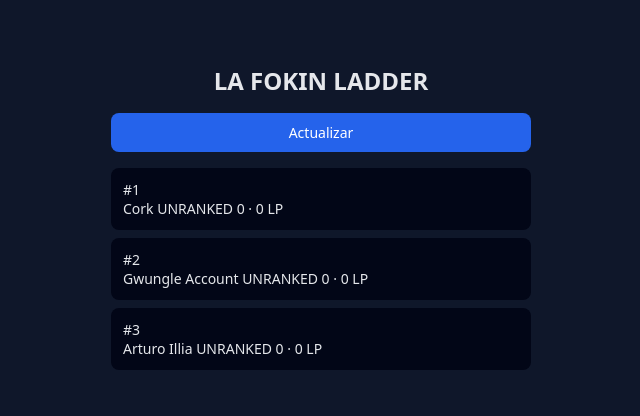
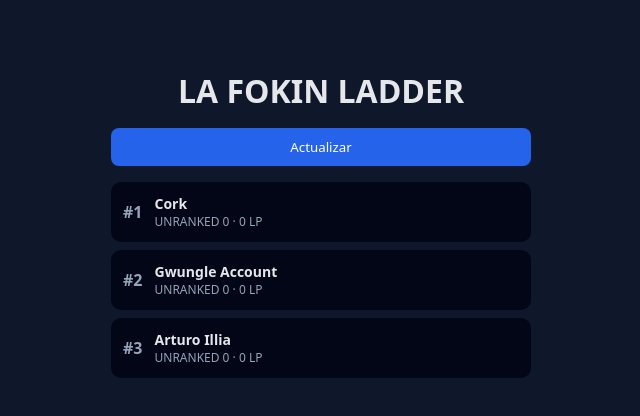
Before and after one commit to damipic100-sys/lol-ladder, a website: page public/index.html in a window 1280 px wide. Both pictures are taken after a click on the button "Actualizar". Shown: the whole page, without its empty margins (319-959 px from the left). Drawn offline with Linux system fonts and the light colour scheme.

Commit message:
Update styles.css

```diff
--- a/public/styles.css
+++ b/public/styles.css
@@ -17,9 +17,8 @@ body {
 }
 
 h1 {
+  text-align: center;
   margin-bottom: 16px;
-  font-size: 24px;
-  text-align: center;
 }
 
 button {
@@ -29,13 +28,8 @@ button {
   border-radius: 8px;
   background: #2563eb;
   color: white;
-  font-size: 14px;
   cursor: pointer;
   margin-bottom: 16px;
-}
-
-button:hover {
-  background: #1d4ed8;
 }
 
 ul {
@@ -44,10 +38,37 @@ ul {
   margin: 0;
 }
 
-li {
+.card {
+  display: flex;
+  align-items: center;
+  gap: 12px;
   background: #020617;
-  border-radius: 8px;
+  border-radius: 10px;
   padding: 12px;
   margin-bottom: 8px;
+}
+
+.pos {
+  font-weight: bold;
+  color: #94a3b8;
+}
+
+.player {
+  display: flex;
+  flex-direction: column;
+}
+
+.name {
   font-size: 14px;
+  font-weight: 600;
 }
+
+.rank {
+  font-size: 12px;
+  color: #94a3b8;
+}
+
+.loading {
+  text-align: center;
+  color: #94a3b8;
+}
```
